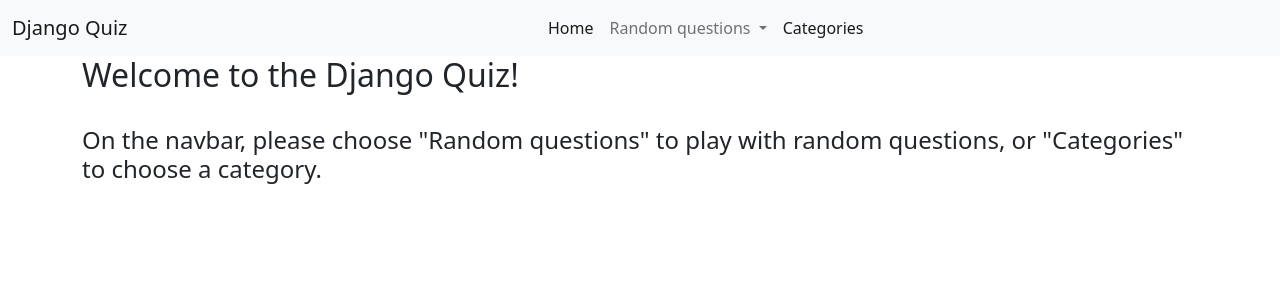
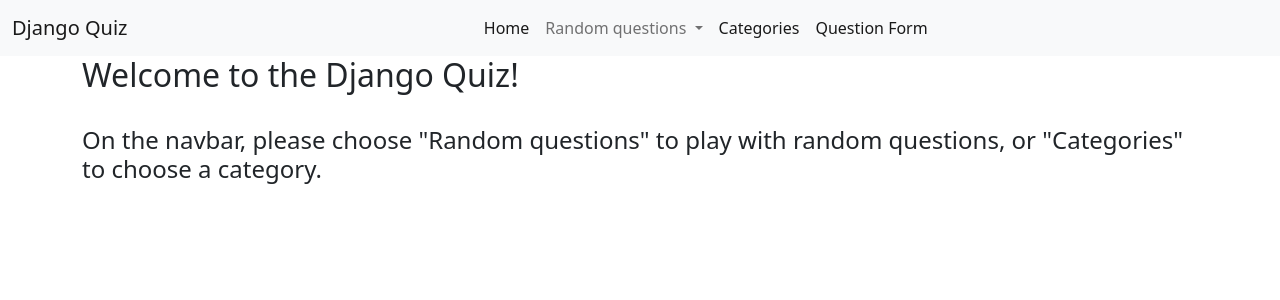
Before and after one commit to AlexGCbn/django-quiz, a Django app: page / in a window 1280 px wide. Shown: the top 300 px of the page. Run offline with Django 4.2, Linux system fonts and the light colour scheme.

Commit message:
Add question form template

```diff
--- a/questions/forms.py
+++ b/questions/forms.py
@@ -9,11 +9,11 @@
         ('medium', 'Medium'),
         ('hard', 'Hard'),
     ]
-    difficulty = forms.CharField(label='Difficulty', max_length=50, choices=DIFF_CHOICES)
+    difficulty = forms.ChoiceField(label='Difficulty', choices=DIFF_CHOICES)
     category = forms.ModelChoiceField(label='Category' ,queryset=Category.objects.all())
 
     TYPE_CHOICES = [
         ('multiple', 'Multiple Choice'),
         ('boolean', 'True/False'),
     ]
-    question_type = models.CharField(label='Question type', max_length=50, choices=TYPE_CHOICES)
+    question_type = forms.ChoiceField(label='Question type', choices=TYPE_CHOICES)
--- a/questions/urls.py
+++ b/questions/urls.py
@@ -6,4 +6,5 @@
     path('random/<str:difficulty>', views.RandomQuestionsView.as_view(), name='random_question'),
     path('random/<str:difficulty>/<int:category>', views.RandomQuestionsView.as_view(), name='random_question'),
     path('categories/', views.CategoriesView.as_view(), name='categories'),
+    path('questionform/', views.QuestionFormView.as_view(), name='question_form'),
 ]
--- a/questions/views.py
+++ b/questions/views.py
@@ -1,6 +1,7 @@
 from django.shortcuts import render, redirect
 from django.views import View
 from .models import Category, Question
+from .forms import QuestionForm
 import random
 
 
@@ -16,7 +17,7 @@
 class RandomQuestionsView(View):
 
     # GET request for random questions game
-    def get(self, request, difficulty, category=None):
+    def get(self, request, difficulty, category=None, question_type=None):
         """GET request for RandomQuestionsView.
         Renders a random question based on chosen difficulty."""
         template = 'random_question.html'
@@ -41,7 +42,7 @@
 
     # POST request for random questions
     # handles
-    def post(self, request, difficulty, category=None):
+    def post(self, request, difficulty, category=None, question_type=None):
         """POST request for RandomQuestionsView.
         Handles the form POST method to get question and check if answer is correct.
         Renders a result page."""
@@ -83,3 +84,15 @@
         }
 
         return render(request, template, context)
+
+
+class QuestionFormView(View):
+
+    def get(self, request):
+        template = 'question_form.html'
+        form = QuestionForm()
+        context = {
+            'form': form,
+        }
+
+        return render(request, template, context)
--- a/templates/base.html
+++ b/templates/base.html
@@ -38,6 +38,9 @@
             <li class="nav-item">
               <a class="nav-link active" aria-current="page" href="{% url 'categories' %}">Categories</a>
             </li>
+            <li class="nav-item">
+              <a class="nav-link active" aria-current="page" href="{% url 'question_form' %}">Question Form</a>
+            </li>
           </ul>
         </div>
       </div>
```
Also changed, not shown: questions/templates/question_form.html (added, +13 -0 lines).
